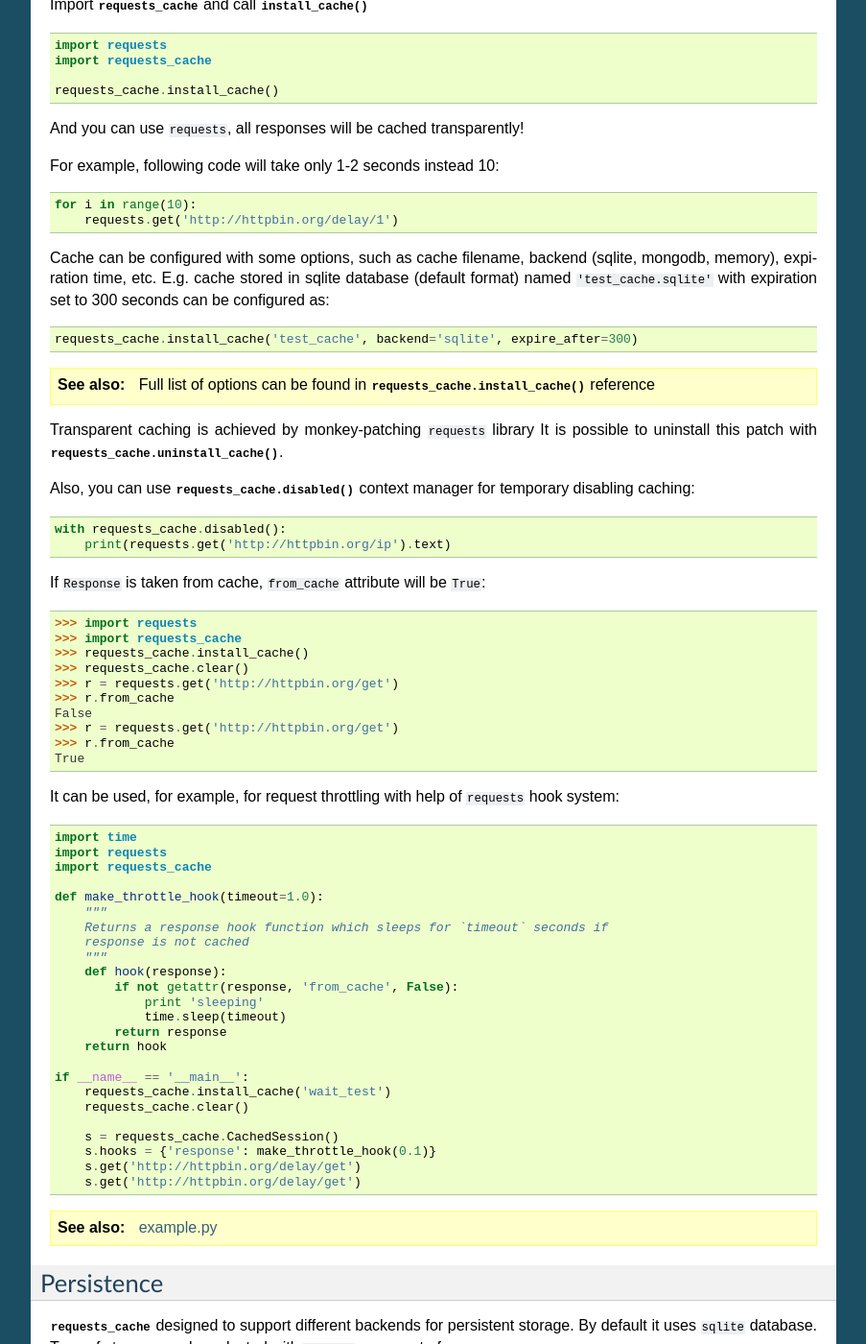
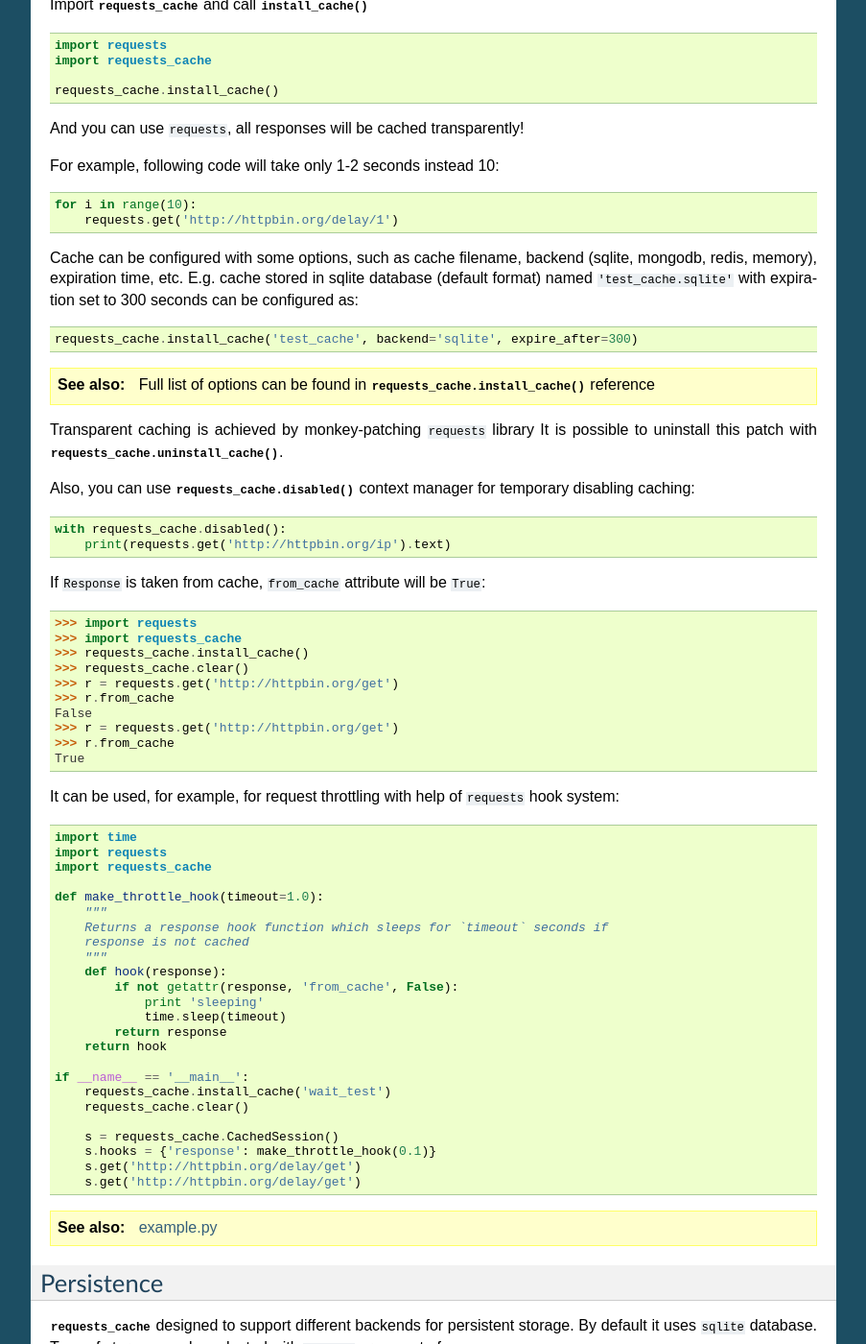
Before and after one commit to requests-cache/requests-cache, a Sphinx documentation site: the page built from docs/user_guide.rst, in a window 1280 px wide and 1400 px high, scrolled down 540 px. Shown: the whole window at 96% size, without its empty margins (198-1101 px from the left). Built offline with Sphinx 7.4.7, drawn with Linux system fonts in a browser that asks for light colours; some of the changed text lies outside the part shown.

Commit message:
Changed docs to reflect availability of redis backend

```diff
--- a/docs/user_guide.rst
+++ b/docs/user_guide.rst
@@ -48,7 +48,7 @@
         requests.get('http://httpbin.org/delay/1')
 
 Cache can be configured with some options, such as cache filename, backend
-(sqlite, mongodb, memory), expiration time, etc. E.g. cache stored in sqlite
+(sqlite, mongodb, redis, memory), expiration time, etc. E.g. cache stored in sqlite
 database (default format) named ``'test_cache.sqlite'`` with expiration
 set to 300 seconds can be configured as::
 
@@ -126,6 +126,7 @@
 - ``'sqlite'``  - sqlite database (**default**)
 - ``'memory'``  - not persistent,  stores all data in Python ``dict`` in memory
 - ``'mongodb'`` - (**experimental**) MongoDB database (``pymongo`` required)
+- ``'redis'``   - stores all data on a redis data store (``redis`` required)
 
   .. note:: ``pymongo`` doesn't work fine with `gevent <http://www.gevent.org/>`_ which powers `grequests <https://github.com/kennethreitz/grequests>`_,
             but there is some workarounds, see question on
```
Also changed, not shown: docs/api.rst (+8 -0 lines), 2 other files.
